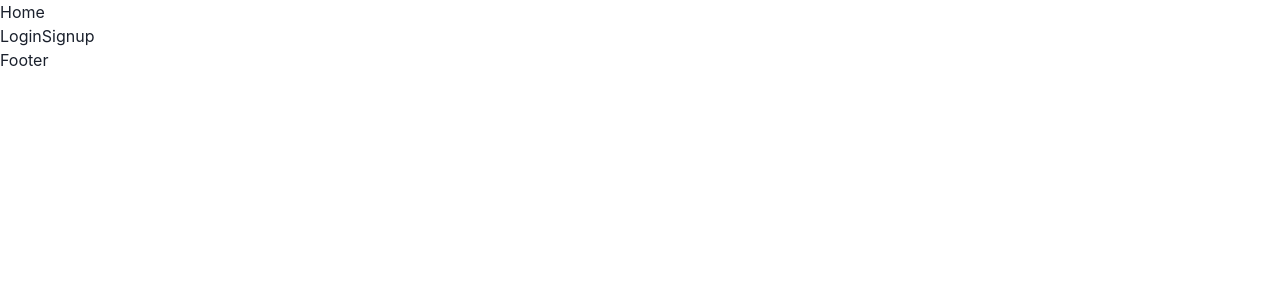
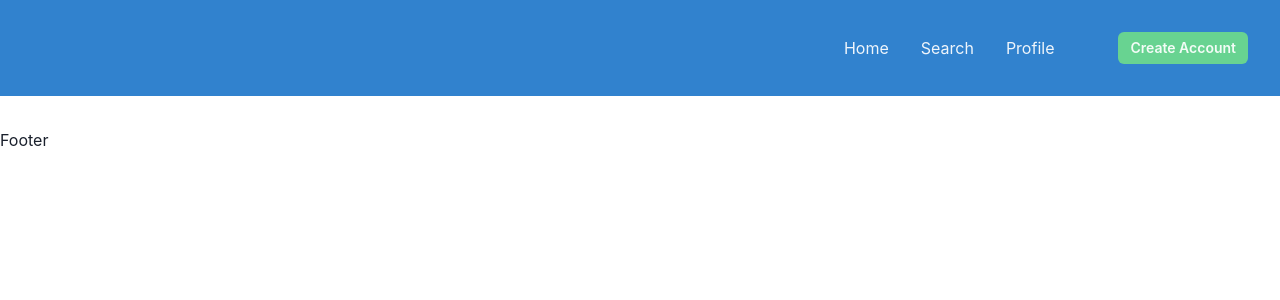
Before and after one commit to brbates86/ScreenSurfer, a React (Create React App) app in the folder client/: page / in a window 1280 px wide. Shown: the top 300 px of the page. Built offline with nearby package versions, Linux system fonts and the light colour scheme; no server answers.

Commit message:
Header components

```diff
--- a/client/src/components/Header/index.js
+++ b/client/src/components/Header/index.js
@@ -1,44 +1,85 @@
 import React from 'react';
 import { Link } from 'react-router-dom';
+import { Box, Flex, Text, Button } from "@chakra-ui/react"
+// import Auth from '../../utils/auth';
+// import Logo from "./public/logo.png";
+// import { CloseIcon, MenuIcon } from ".../Icons"
 
-import Auth from '../../utils/auth';
+const MenuItems = (props) => {
+  const { children, isLast, to = "/", ...rest } = props
+  return (
+    <Text
+      mb={{ base: isLast ? 0 : 8, sm: 0 }}
+      mr={{ base: 0, sm: isLast ? 0 : 8 }}
+      display="block"
+      {...rest}
+    >
+      <Link to={to}>{children}</Link>
+    </Text>
+  )
+}
 
-const Header = () => {
-  const logout = (event) => {
-    event.preventDefault();
-    Auth.logout();
-  };
+const Header = (props) => {
+  const [show, setShow] = React.useState(false)
+  const toggleMenu = () => setShow(!show)
+
   return (
-    <header>
-      <div>
-        <Link>
-         Home
-        </Link>
+    <Flex
+      as="nav"
+      align="center"
+      justify="space-between"
+      wrap="wrap"
+      w="100%"
+      mb={8}
+      p={8}
+      bg={["whiteAlpha.900", "whiteAlpha.900", "whiteAlpha.900", "blue.500"]}
+      color={["whiteAlpha.700", "whiteAlpha.500", "whiteAlpha.500", "whiteAlpha.900"]}
+      {...props}
+    >
+      <Flex align="center">
 
-        <div>
-          {Auth.loggedIn() ? (
-            <>
-              <Link>
-                Profile
-              </Link>
-              <button  onClick={logout}>
-                Logout
-              </button>
-            </>
-          ) : (
-            <>
-              <Link to='/login'>
-                Login
-              </Link>
-              <Link to="/signup">
-                Signup
-              </Link>
-            </>
-          )}
-        </div>
-      </div>
-    </header>
-  );
-};
+      </Flex>
 
-export default Header;
+      <Box display={{ base: "block", md: "none" }} onClick={toggleMenu}>
+
+      </Box>
+
+      <Box
+        display={{ base: show ? "block" : "none", md: "block" }}
+        flexBasis={{ base: "100%", md: "auto" }}
+      >
+        <Flex
+          align={["center", "center", "center", "center"]}
+          justify={["center", "space-between", "flex-end", "flex-end"]}
+          direction={["column", "row", "row", "row"]}
+          pt={[4, 4, 0, 0]}
+        >
+          <MenuItems to="/">Home</MenuItems>
+          <MenuItems to="/search">Search</MenuItems>
+          <MenuItems to="/profile">Profile</MenuItems>
+          <MenuItems to="/pricing"></MenuItems>
+          <MenuItems to="/signup" isLast>
+            <Button
+              size="sm"
+              rounded="md"
+              color={["red.900", "red.950", "red.400", "whiteAlpha.900"]}
+              bg={["whiteAlpha.500", "whiteAlpha.900", "whiteAlpha.900", "green.300"]}
+              _hover={{
+                bg: [
+                  "red.400",
+                  "primary.500",
+                  "primary.600",
+                  "primary.600",
+                ],
+              }}
+            >
+              Create Account
+            </Button>
+          </MenuItems>
+        </Flex>
+      </Box>
+    </Flex>
+  )
+}
+
+export default Header
```
